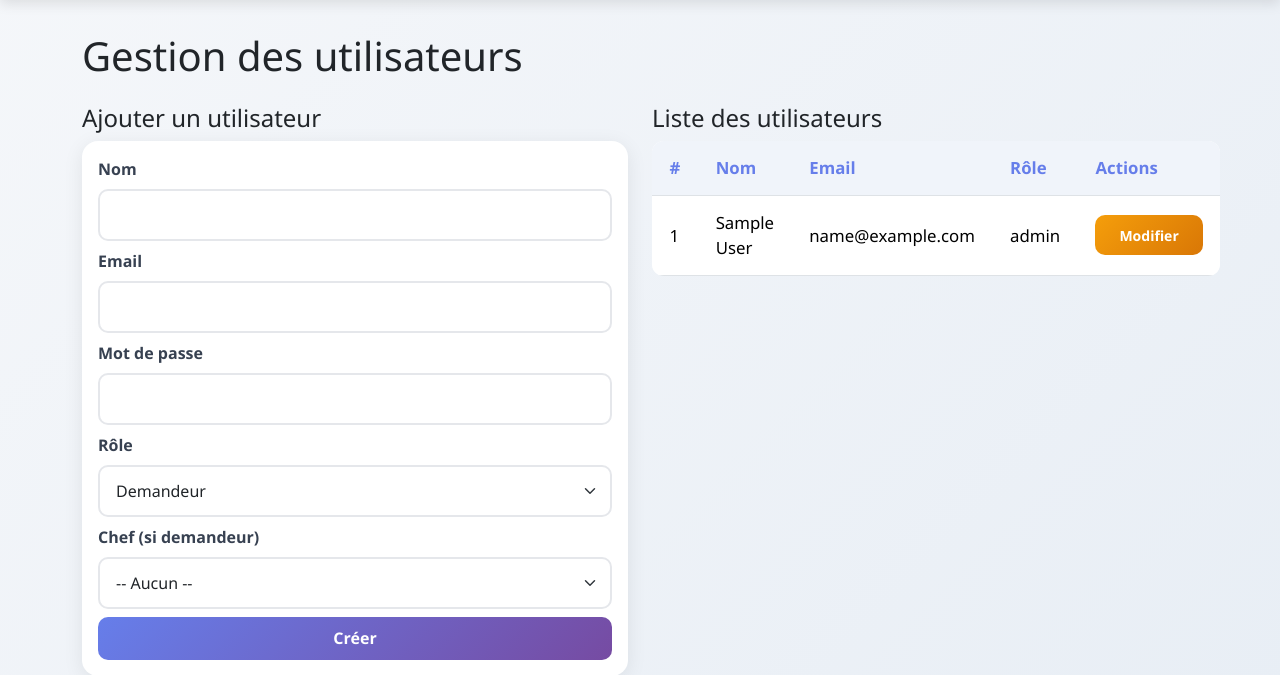
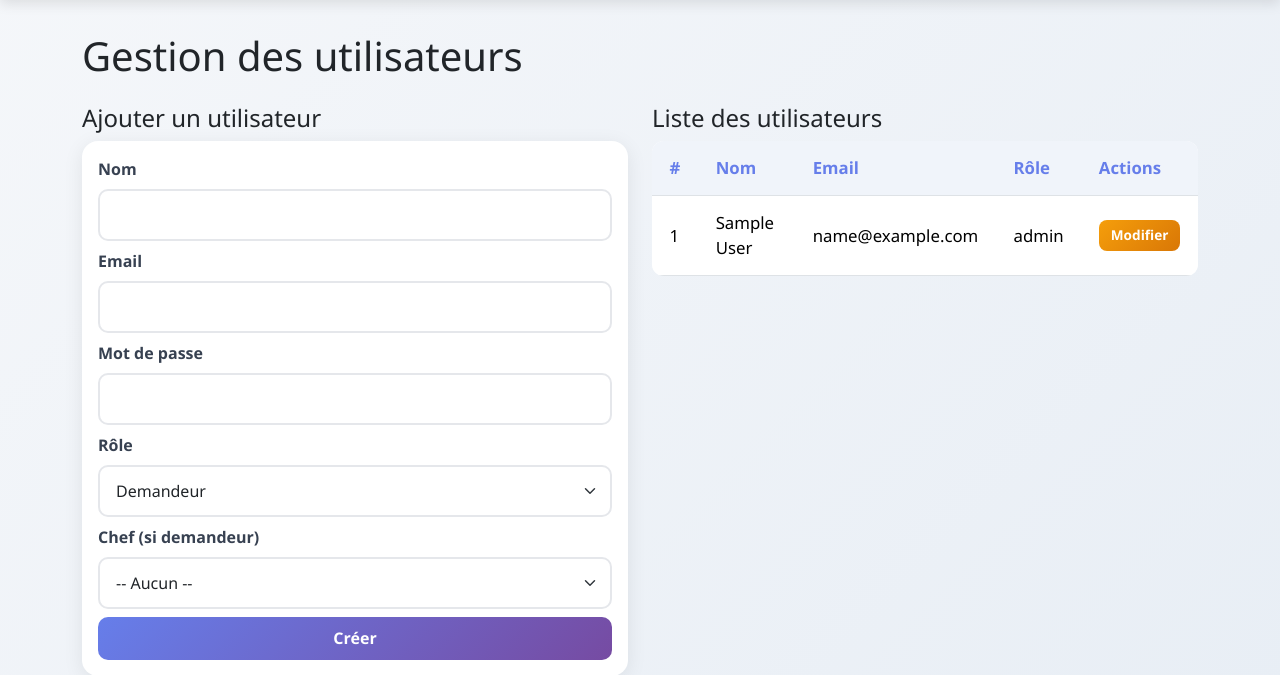
Before and after one commit to iraouie365/projet-dev-web, a PHP site: page /admin_users.php in a window 1280 px wide. Shown: the part 100-775 px from the top of the page. Run offline with PHP 8.4, Linux system fonts and the light colour scheme; the visitor is signed in with stand-in values (Sample User, id 1); data that the repository does not hold is empty.

Commit message:
make button smaller

```diff
--- a/admin_users.php
+++ b/admin_users.php
@@ -133,7 +133,7 @@
 
   <div class="col-md-6">
     <h4>Liste des utilisateurs</h4>
-    <table class="table table-sm">
+    <table class="table table-sm table-users">
       <thead>
         <tr><th>#</th><th>Nom</th><th>Email</th><th>Rôle</th><th>Actions</th></tr>
       </thead>
--- a/assets/custom.css
+++ b/assets/custom.css
@@ -409,6 +409,16 @@
   font-size: 1.12rem;
 }
 
+.table-users td:last-child {
+  white-space: nowrap;
+}
+
+.table-users .btn-sm {
+  padding: 0.35rem 0.75rem;
+  font-size: 0.85rem;
+  border-radius: 8px;
+}
+
 /* Footer Styles */
 .footer {
   background: linear-gradient(135deg, #667eea 0%, #764ba2 100%);
```
